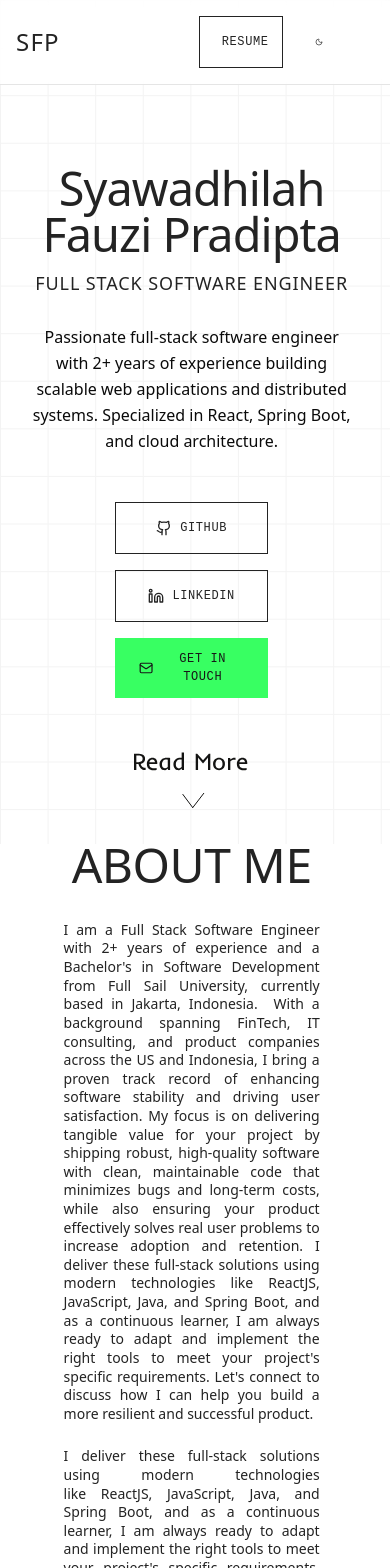
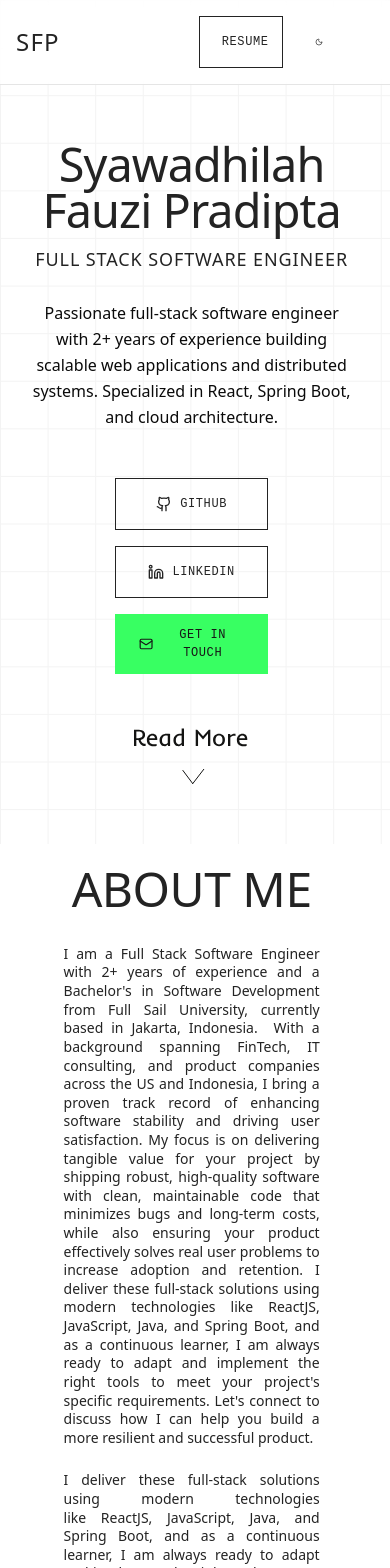
Before and after one commit to fauzipradipta/portofolio, a Next.js app: page / in a window 390 px wide. Shown: the top 1568 px of the page. Built offline with nearby package versions, Linux system fonts and the light colour scheme.

Commit message:
add responsive

```diff
--- a/src/app/app.tsx
+++ b/src/app/app.tsx
@@ -11,13 +11,16 @@ const App = () => {
     return(
         <div>
             <Header />
-            <main>
+
+            <div>
+
+              <main>
                 <div className="hero-section">
                   <Hero />
                 </div>
 
                 <div className="about-section">
-                   <About />
+                  <About />
                 </div>
 
                 <div className="work-experience-section">
@@ -29,13 +32,15 @@ const App = () => {
                 </div>
 
                 <div className="project-section">
-                   <Project/>
+                  <Project/>
                 </div>
                 <div className="footer-section">
                   <Footer/>
                 </div>
 
-            </main>
+              </main>
+            </div>
+
 
         </div>
     );
--- a/src/app/globals.css
+++ b/src/app/globals.css
@@ -452,7 +452,7 @@ code {
 
   .about-section{
     margin-left: -2rem !important;
-    padding-top: 2rem !important; ;
+    padding-top: 5rem !important;
   }
 
   .work-experience-section{
```
